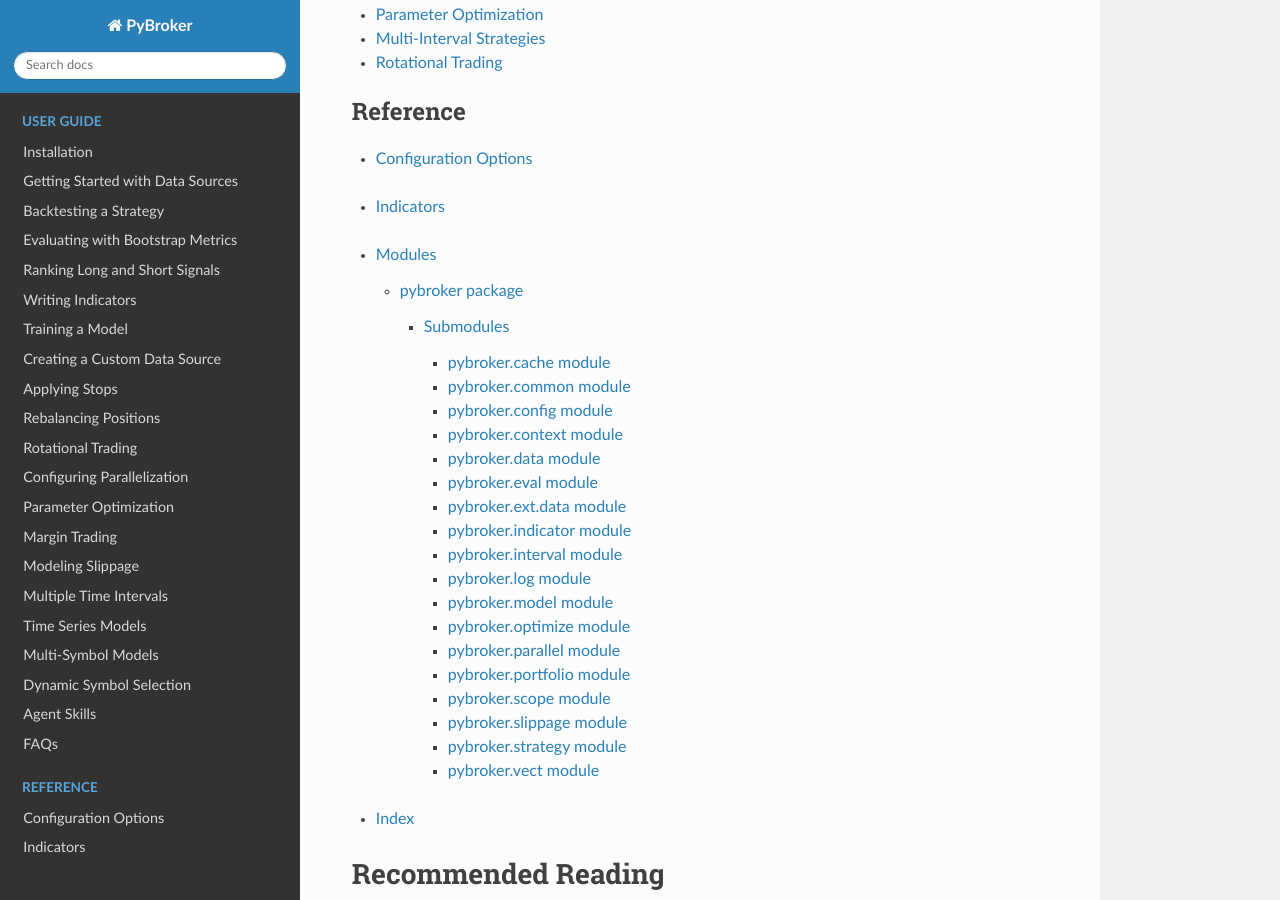
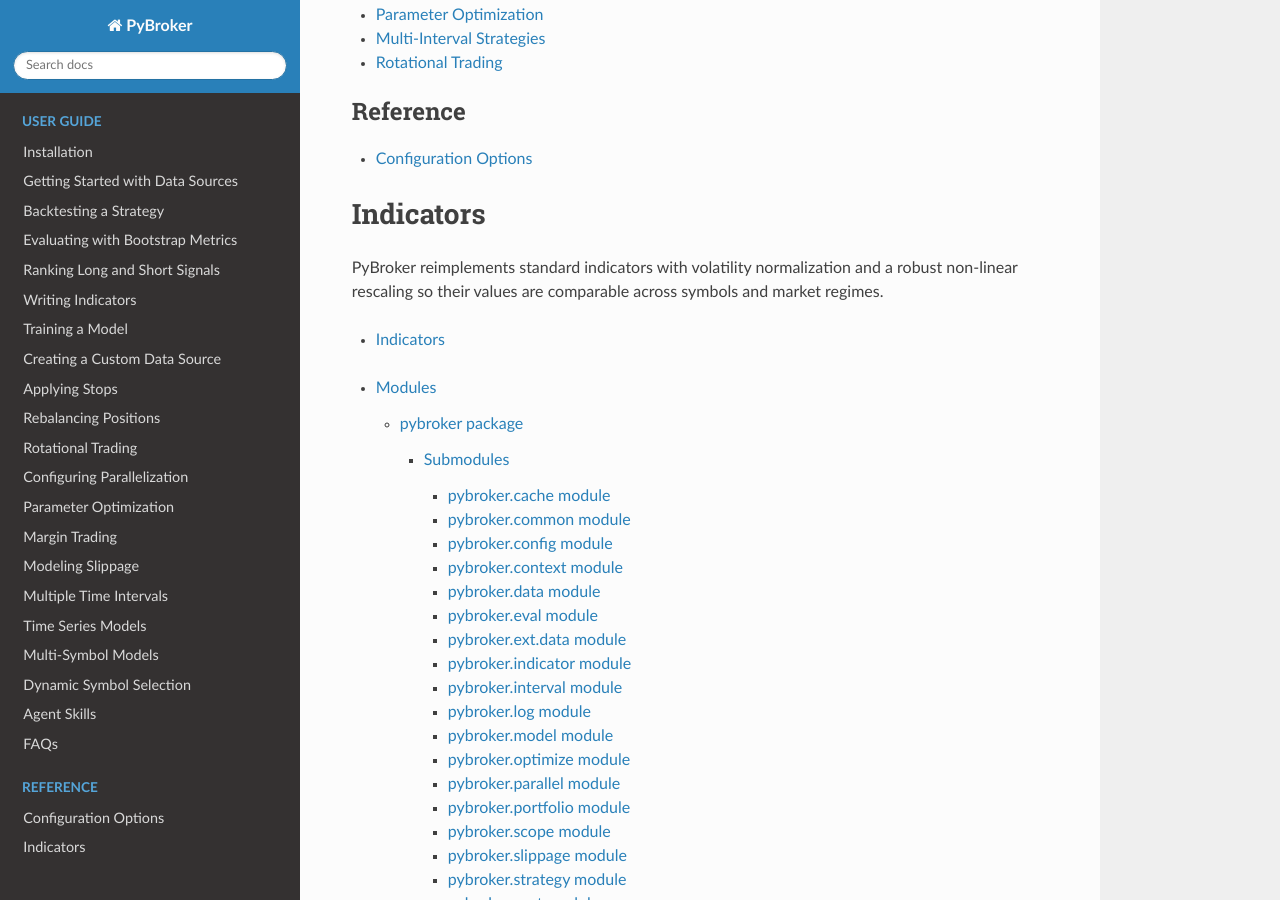
Before and after one commit to edtechre/pybroker, a Sphinx documentation site: the page built from docs/source/index.rst, in a window 1280 px wide and 900 px high, scrolled down 3096 px. Built offline with Sphinx 7.4.7 and the Read the Docs theme 3.1.0, drawn with Linux system fonts in a browser that asks for light colours.

Commit message:
Adds indicator info to doc.

```diff
--- a/docs/source/index.rst
+++ b/docs/source/index.rst
@@ -191,6 +191,13 @@
 
    Configuration Options <reference/pybroker.config>
 
+Indicators
+==========
+
+PyBroker reimplements standard indicators with volatility normalization and a
+robust non-linear rescaling so their values are comparable across symbols and
+market regimes.
+
 .. toctree::
    :maxdepth: 2
 
--- a/docs/source/reference/pybroker.indicator.rst
+++ b/docs/source/reference/pybroker.indicator.rst
@@ -1,5 +1,9 @@
 pybroker.indicator module
 =========================
+
+PyBroker reimplements standard indicators with volatility normalization and a
+robust non-linear rescaling so their values are comparable across symbols and
+market regimes.
 
 .. automodule:: pybroker.indicator
    :members:
```
